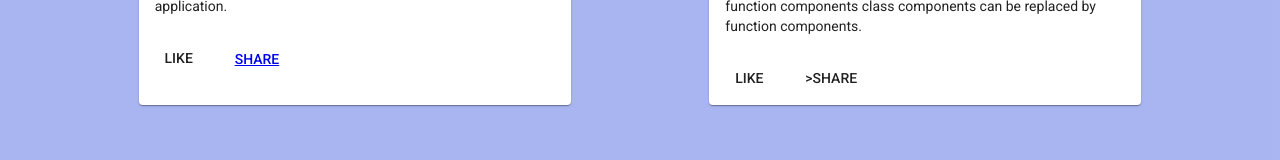
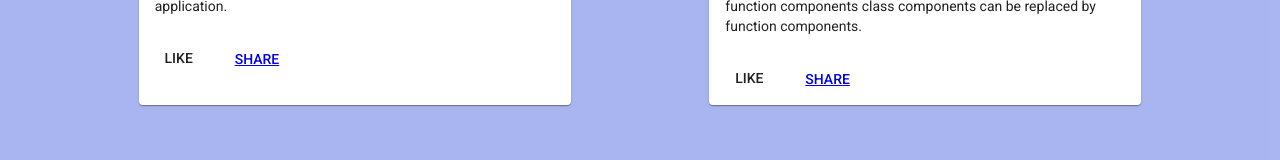
Before and after one commit to nirmalieo3/angular-tutorial, an Angular app: page /home in a window 1280 px wide. Shown: the part 510-670 px from the top of the page. Built offline with nearby package versions, Linux system fonts and the light colour scheme.

Commit message:
changed css

```diff
--- a/src/app/component/homepage/homepage.component.html
+++ b/src/app/component/homepage/homepage.component.html
@@ -66,7 +66,7 @@
        </mat-card-content>
        <mat-card-actions>
          <button mat-button (click)="alertFun()">LIKE</button>
-         <button mat-button ><a href="https://reactjs.org/" target="_blank"></a>>SHARE</button>
+         <button mat-button ><a href="https://reactjs.org/" target="_blank">SHARE</a></button>
        </mat-card-actions>
      </mat-card>
      </div>
```
